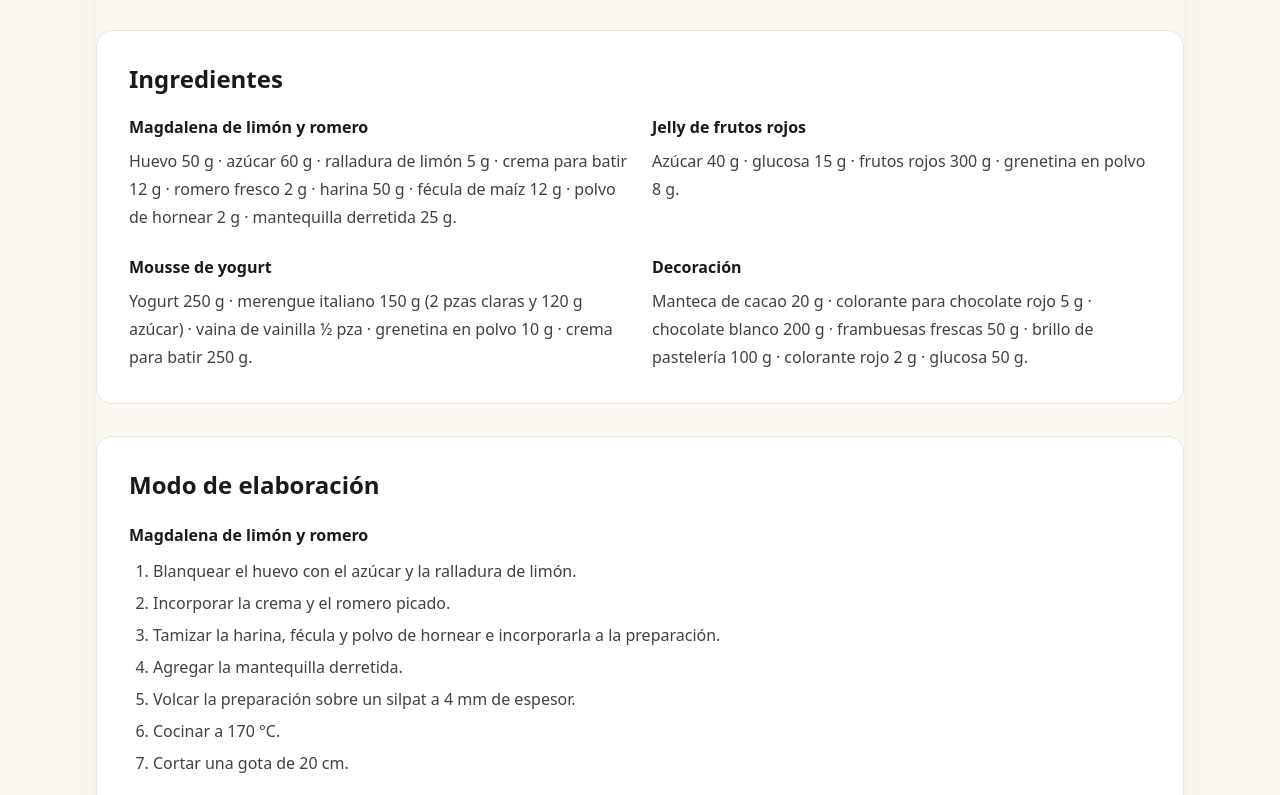
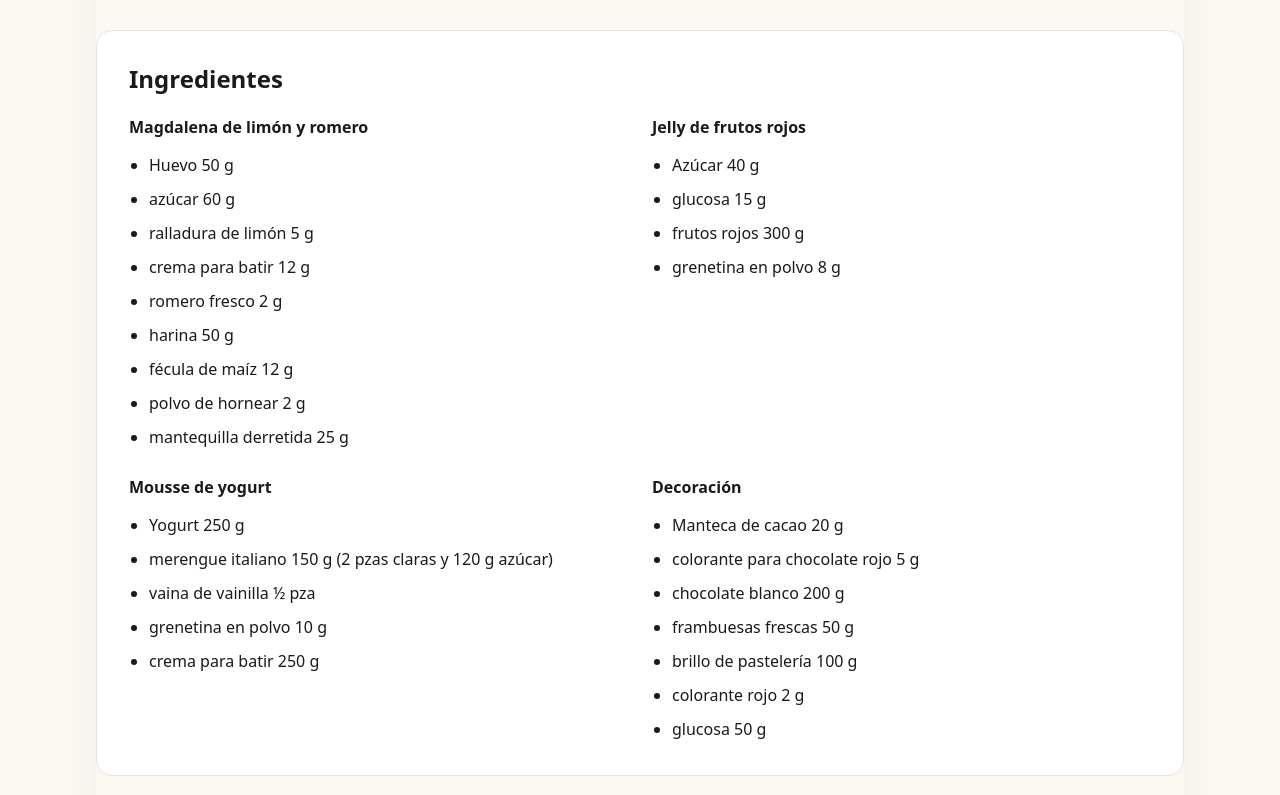
Before and after one commit to Drworm82/CursoPanadero, a Next.js app: page /leccion-pastel-yogurt-frutos-rojos in a window 1280 px wide. Shown: the part 925-1720 px from the top of the page. Built offline with nearby package versions, Linux system fonts and the light colour scheme; no server answers.

Commit message:
Mejorar formato de ingredientes como lista

```diff
--- a/pages/leccion-pastel-yogurt-frutos-rojos.js
+++ b/pages/leccion-pastel-yogurt-frutos-rojos.js
@@ -17,10 +17,10 @@ export default function LessonPage() {
         <section className="rounded-2xl border border-stone-200 bg-white p-6 sm:p-8">
           <h2 className="text-2xl font-semibold text-stone-900">Ingredientes</h2>
           <div className="mt-5 grid gap-6 md:grid-cols-2">
-            <div><h3 className="font-semibold">Magdalena de limón y romero</h3><p className="mt-2 leading-7 text-stone-700">Huevo 50 g · azúcar 60 g · ralladura de limón 5 g · crema para batir 12 g · romero fresco 2 g · harina 50 g · fécula de maíz 12 g · polvo de hornear 2 g · mantequilla derretida 25 g.</p></div>
-            <div><h3 className="font-semibold">Jelly de frutos rojos</h3><p className="mt-2 leading-7 text-stone-700">Azúcar 40 g · glucosa 15 g · frutos rojos 300 g · grenetina en polvo 8 g.</p></div>
-            <div><h3 className="font-semibold">Mousse de yogurt</h3><p className="mt-2 leading-7 text-stone-700">Yogurt 250 g · merengue italiano 150 g (2 pzas claras y 120 g azúcar) · vaina de vainilla ½ pza · grenetina en polvo 10 g · crema para batir 250 g.</p></div>
-            <div><h3 className="font-semibold">Decoración</h3><p className="mt-2 leading-7 text-stone-700">Manteca de cacao 20 g · colorante para chocolate rojo 5 g · chocolate blanco 200 g · frambuesas frescas 50 g · brillo de pastelería 100 g · colorante rojo 2 g · glucosa 50 g.</p></div>
+            <div><h3 className="font-semibold text-stone-900">Magdalena de limón y romero</h3><ul className="mt-3 list-disc space-y-1.5 pl-5 leading-7"><li>Huevo 50 g</li><li>azúcar 60 g</li><li>ralladura de limón 5 g</li><li>crema para batir 12 g</li><li>romero fresco 2 g</li><li>harina 50 g</li><li>fécula de maíz 12 g</li><li>polvo de hornear 2 g</li><li>mantequilla derretida 25 g</li></ul></div>
+            <div><h3 className="font-semibold text-stone-900">Jelly de frutos rojos</h3><ul className="mt-3 list-disc space-y-1.5 pl-5 leading-7"><li>Azúcar 40 g</li><li>glucosa 15 g</li><li>frutos rojos 300 g</li><li>grenetina en polvo 8 g</li></ul></div>
+            <div><h3 className="font-semibold text-stone-900">Mousse de yogurt</h3><ul className="mt-3 list-disc space-y-1.5 pl-5 leading-7"><li>Yogurt 250 g</li><li>merengue italiano 150 g (2 pzas claras y 120 g azúcar)</li><li>vaina de vainilla ½ pza</li><li>grenetina en polvo 10 g</li><li>crema para batir 250 g</li></ul></div>
+            <div><h3 className="font-semibold text-stone-900">Decoración</h3><ul className="mt-3 list-disc space-y-1.5 pl-5 leading-7"><li>Manteca de cacao 20 g</li><li>colorante para chocolate rojo 5 g</li><li>chocolate blanco 200 g</li><li>frambuesas frescas 50 g</li><li>brillo de pastelería 100 g</li><li>colorante rojo 2 g</li><li>glucosa 50 g</li></ul></div>
           </div>
         </section>
 
```
